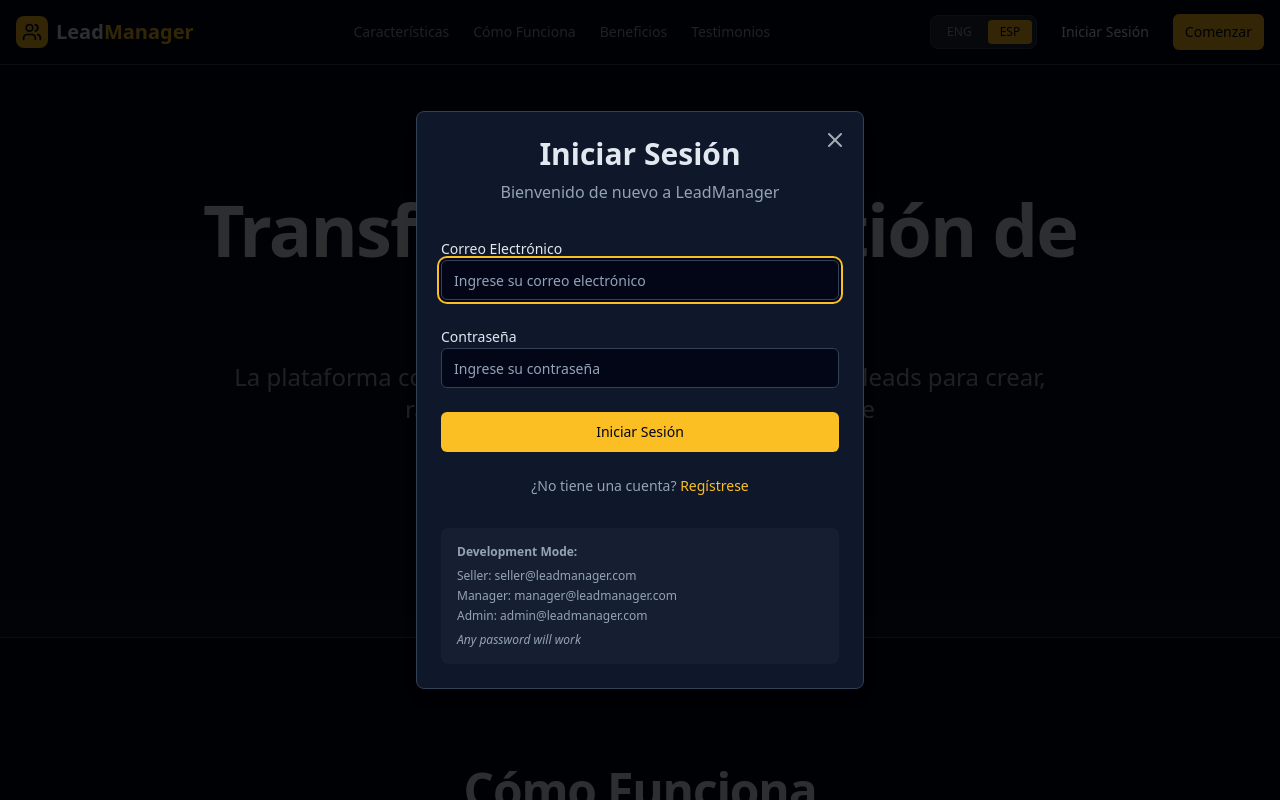
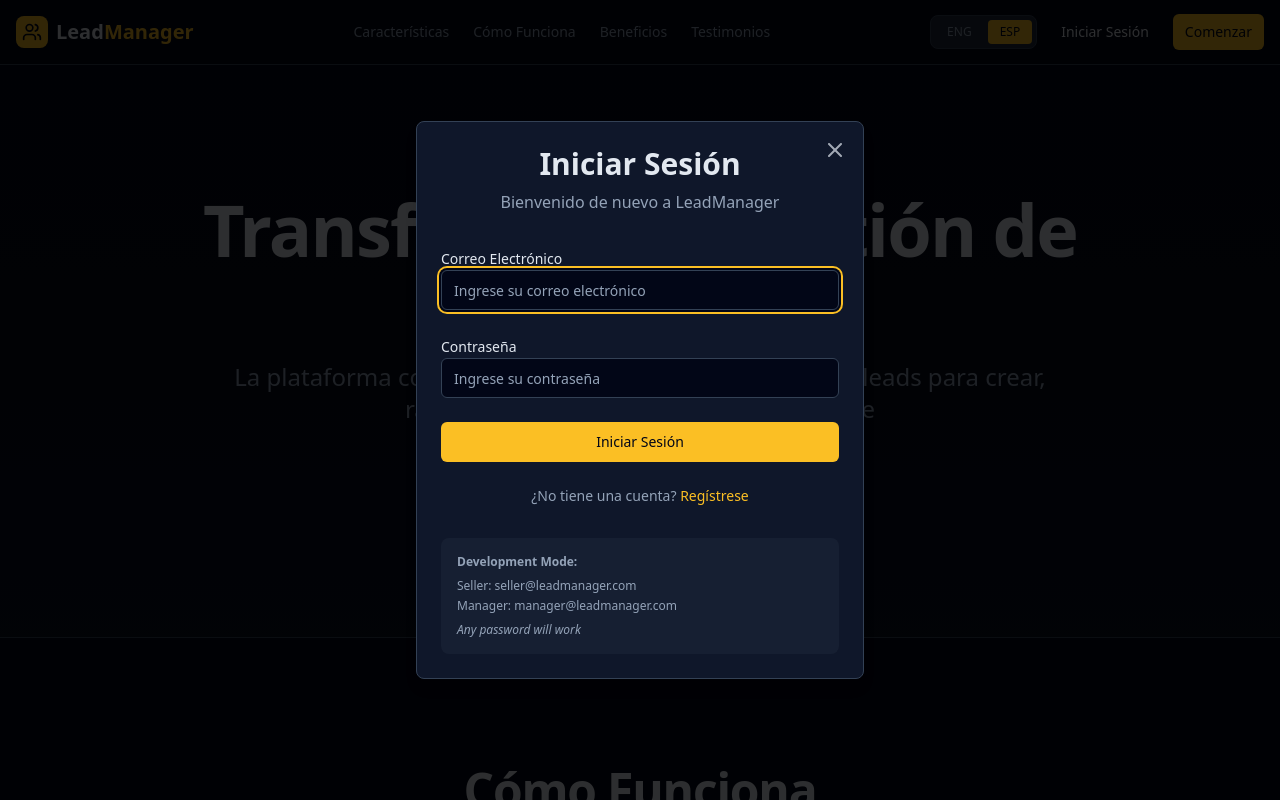
Before and after one commit to jsfernandez/LeadFlow-FE, a Next.js app: page /landing in a window 1280 px wide. Both pictures are taken after a click on the button "Iniciar Sesión". Shown: the top 800 px of the page. Built offline with nearby package versions, Linux system fonts and the light colour scheme; no server answers.

Commit message:
Hide admin email in development mode
Comment out the admin email display in development mode.

```diff
--- a/src/components/auth/login-form.tsx
+++ b/src/components/auth/login-form.tsx
@@ -120,7 +120,7 @@ export function LoginForm({ onToggleToRegister }: LoginFormProps) {
         <p className="font-semibold mb-2">Development Mode:</p>
         <p className="mb-1">Seller: seller@leadmanager.com</p>
         <p className="mb-1">Manager: manager@leadmanager.com</p>
-        <p>Admin: admin@leadmanager.com</p>
+        {/*<p>Admin: admin@leadmanager.com</p>*/}
         <p className="mt-2 italic">Any password will work</p>
       </div>
     </div>
```
